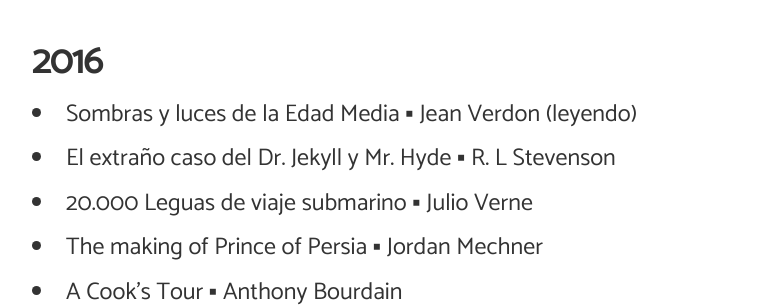
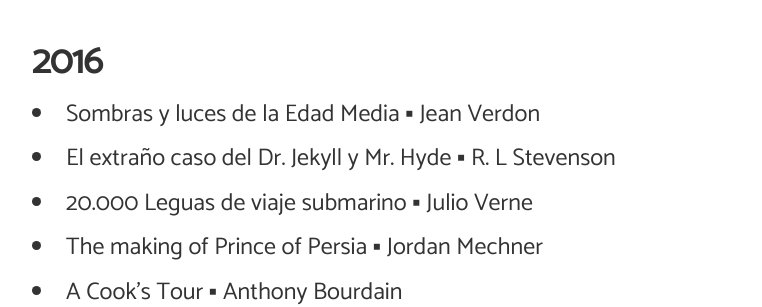
Before and after one commit to angelsimon/angelsimon.github.io, a Jekyll site: the page built from _posts/2016-09-09-libros-que-termine.md, in a window 1280 px wide and 900 px high. Shown: the part 410-717 px from the top of the window, without its empty margins (32-794 px from the left). Built offline with Jekyll 4.4.1, drawn with Linux system fonts in a browser that asks for light colours; nearby versions of some CDN libraries; comment, search, counter and statistics services are not loaded.

Commit message:
Update 2016-09-09-libros-que-termine.md

```diff
--- a/_posts/2016-09-09-libros-que-termine.md
+++ b/_posts/2016-09-09-libros-que-termine.md
@@ -11,7 +11,7 @@
 
 <h2>2016</h2>
 <ul>
-<li>Sombras y luces de la Edad Media &#9642; Jean Verdon (leyendo)</li>
+<li>Sombras y luces de la Edad Media &#9642; Jean Verdon</li>
 <li>El extraño caso del Dr. Jekyll y Mr. Hyde &#9642; R. L Stevenson</li>
 <li>20.000 Leguas de viaje submarino &#9642; Julio Verne</li>
 <li>The making of Prince of Persia &#9642; Jordan Mechner</li>
```
